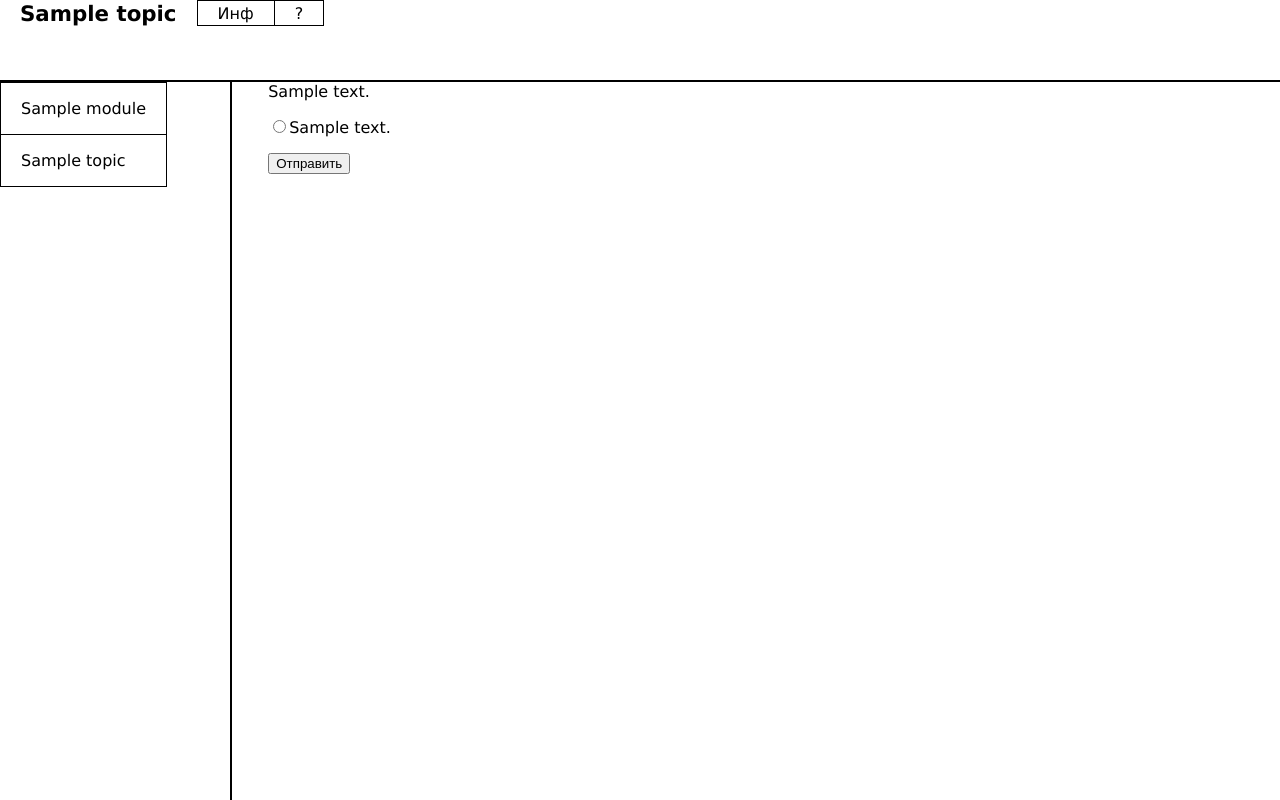
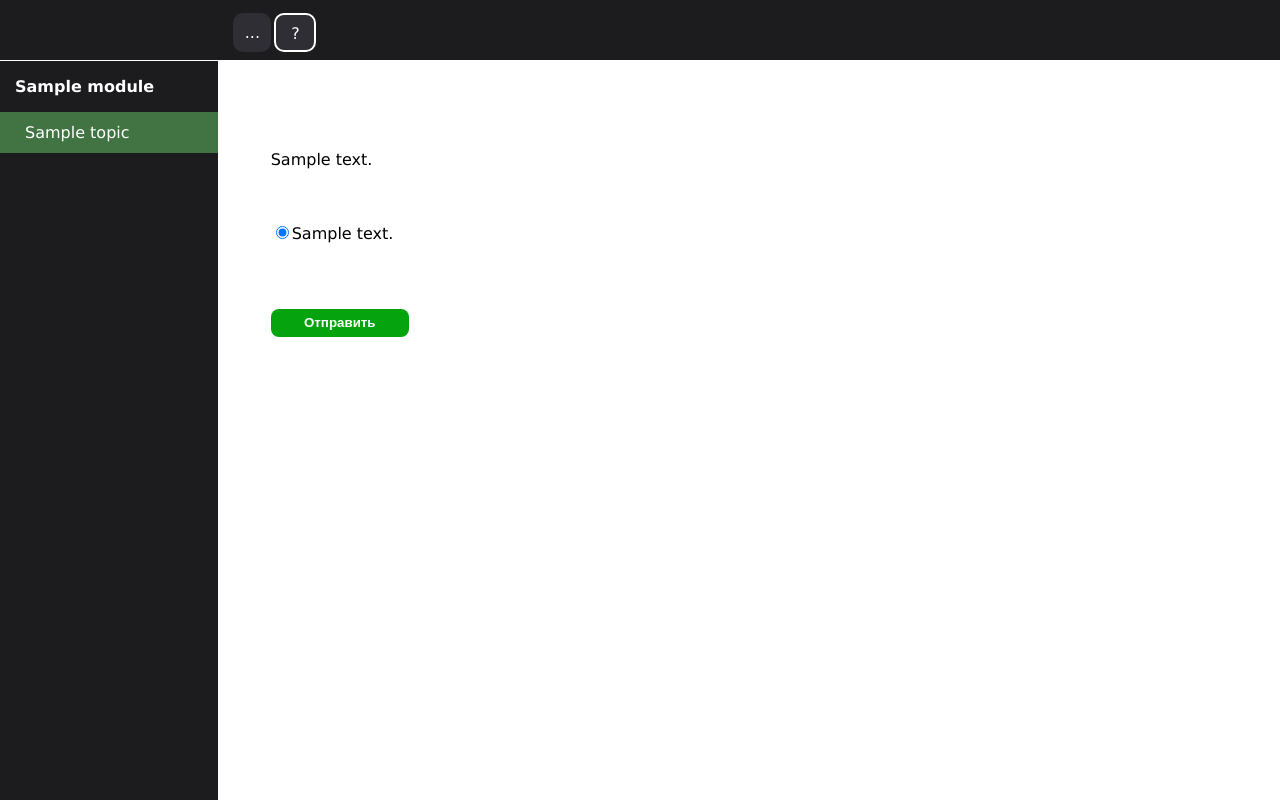
Before and after one commit to ruslankhayrut/toi, a Django app: template application/templates/application/question.html in a window 1280 px wide. Run offline with Django 3.2, Linux system fonts and the light colour scheme; the template is opened without the code that fills it: values that come from a table or form of the project are taken from there, others are empty; tables that the repository leaves empty hold one stand-in row (values such as "Sample post"); some libraries are stand-ins or nearby versions.

Commit message:
main window done

```diff
--- a/application/static/application/topic.css
+++ b/application/static/application/topic.css
@@ -5,72 +5,170 @@ body {
 
 table {
     border-collapse: collapse;
+    color: white;
+    border-spacing: 3px;
+}
+
+td {
+    padding: 0px;
+    background-color: #2e2e34;
+
+}
+
+td.active {
+    border: 2px solid white;
+
+}
+
+td.module-name {
+    background-color: #1C1C1E;
+    font-weight: bold;
+    padding: 0px;
 }
 
 
-td {
-    border: 1px solid black;
-    padding: 0px 20px;
+
+#sidebar, #content, #question { position: absolute; }
+#sidebar, #content { overflow: auto;}
+#sidebar {
+    overflow-x: hidden;
 }
 
-td.topic-name {
-    border: none;
-    font-size: 16pt;
-    font-weight: bold;
+#header {
+    height: 60px; /* Высота слоя */
+    background: #1C1C1E;
+    color: white;
 
 }
 
-#sidebar, #content { position: absolute; }
-#sidebar, #content { overflow: auto;}
+#sidebar {
+    width: 17%;
+    background: #1C1C1E;
+    top: 61px; /* Расстояние от верхнего края */
+    bottom: 0; /* Расстояние снизу  */
+}
 
-#header {
-    height: 80px; /* Высота слоя */
-    background: white;
-    border-bottom: 2px solid black;
+#content, #question {
+    top: 61px; /* Расстояние от верхнего края */
+    left: 17%; /* Расстояние от левого края */
+    bottom: 0; right: 0;
+    padding:  30px 65px;
+}
+
+#question {
+    padding: 0px;
+}
+
+table.top-buttons {
+    position: relative;
+    top: -15%;
+    left: 18%;
+    border-collapse: separate;
 
 }
 
-
-#sidebar {
-width: 18%;
-background: white;
-border-right: 2px solid black;
-top: 82px; /* Расстояние от верхнего края */
-bottom: 0; /* Расстояние снизу  */
+div#home {
+    display: inline-block;
+    position: relative;
+    left: 2%;
+    top: 22px;
 }
 
-#content {
-top: 82px; /* Расстояние от верхнего края */
-left: 19%; /* Расстояние от левого края */
-bottom: 0; right: 0;
-margin-left: 25px;
+
+table.top-buttons td {
+    height: 35px;
+    width: 38px;
+    border-radius: 10px;
+    padding: 0;
 }
 
-.done > p {
-    color: green;
+table.top-buttons td a {
+    position: relative;
+    display: block;
+    height: 100%;
+}
+
+table.top-buttons td a p {
+    position: relative;
+    margin: 0;
+    top: 25%;
+    text-align: center;
 }
 
 div.done {
-    background-color: #BFF5BD;
+    background-color: #E2FFDE;
 }
 
 div.wrong {
-    background-color: #F5BDBD;
+    background-color: #FFEBEB;
 }
 
 a {
     text-decoration: none;
-    color:black
+    color:white;
+    display: block;
+    height: 100%;
+    border-radius:10px;
+
 }
 
-a:hover {
-    color: blue;
+#sidebar table {
+    table-layout: fixed;
+    width: 100%;
+}
+
+#sidebar p {
+    padding: 0px 25px;
+    white-space: nowrap;
+    overflow: hidden;
+    text-overflow: ellipsis;
+    margin-top: 11px;
+    margin-bottom: 11px;
+}
+
+#sidebar td.module-name p {
+    padding: 5px 0px 5px 15px;
+
+}
+
+#sidebar td.active {
+    border: none;
+    background: rgba(102, 204, 102, 0.5);
 }
 
 a.done {
-    color:green;
+    background: #05A40F;
 }
 
 a.wrong {
-    color:red;
+    background: #cd210c;
 }
+
+input[type=submit] {
+    position: absolute;
+    top: 108%;
+    width: 13%;
+    height: 12%;
+    background: #05A40F;
+    border: none;
+    border-radius: 8px;
+    color: white;
+    font-weight: bold;
+}
+
+input[type=submit]:disabled {
+    position: absolute;
+    top: 108%;
+    width: 13%;
+    height: 12%;
+    background: #96d78d;
+    border: none;
+    border-radius: 8px;
+    color: white;
+    font-weight: bold;
+}
+
+div#question div {
+    padding: 3% 5%;
+    position: relative;
+}
--- a/application/templates/application/question.html
+++ b/application/templates/application/question.html
@@ -3,56 +3,61 @@
 <head>
     {% load static %}
     <meta charset="UTF-8">
-    <title>Question</title>
+    <title>{{req_topic.name}}</title>
     <link rel="stylesheet" href="{% static 'application/topic.css' %}">
 </head>
 <body>
 <div id="header">
-    <table>
+    <div id="home"><a href="{% url 'application:account' %}">{{user.username}}</a></div>
+    <table class="top-buttons">
         <tr>
-            <td class="topic-name">
-                {{ topic.name }}
-            </td>
+
             {% for information in informations %}
-            <td><a href="{% url 'application:info' topic_id=topic.id info_id=information.id %}" name="info" id="{{information.id}}">Инф</a></td>
+            <td><a href="{% url 'application:info' topic_id=req_topic.id info_id=information.id %}" name="info" id="{{information.id}}"><p>...</p></a></td>
             {% endfor %}
             {% for question in questions %}
+            {% if req_question and req_question.id == question.id %}
+            <td class="active">
+            {% else %}
             <td>
+
+            {% endif %}
                 {% if question.id in done_questions %}
-                <a href="{% url 'application:question' topic_id=topic.id question_id=question.id %}" name="question" id="{{question.id}}" class="done">?</a>
+            <a href="{% url 'application:question' topic_id=req_topic.id question_id=question.id %}" name="question" id="{{question.id}}" class="done"><p>?</p></a>
                 {% elif question.id in wrong_questions %}
-                <a href="{% url 'application:question' topic_id=topic.id question_id=question.id %}" name="question" id="{{question.id}}" class="wrong">?</a>
+            <a href="{% url 'application:question' topic_id=req_topic.id question_id=question.id %}" name="question" id="{{question.id}}" class="wrong"><p>?</p></a>
                 {% else %}
-                <a href="{% url 'application:question' topic_id=topic.id question_id=question.id %}" name="question" id="{{question.id}}">?</a>
+            <a href="{% url 'application:question' topic_id=req_topic.id question_id=question.id %}" name="question" id="{{question.id}}"><p>?</p></a>
                 {% endif %}
+
             </td>
             {% endfor %}
             </tr>
     </table>
+
 </div>
 <div id="sidebar">
     <table>
         {% for module in modules %}
         <tr>
-        {% if module.id in done_modules %}
-            <td class="done">
-                <p>{{ module.name }}</p>
-            </td>
-        {% else %}
-            <td><p>{{ module.name }}</p></td>
-        {% endif %}
+            <td class="module-name" title="{{module.name}}"><p>{{ module.name }}</p></td>
         </tr>
         {% for topic in topics %}
-            <tr>
+
                 {% if topic.module.id == module.id %}
+                <tr title="{{topic.name}}">
+                {% if topic.id == req_topic.id %}
+                <td class="active">
+                {% else %}
                 <td>
-                    <p>
+                {% endif %}
+
                     {% if topic.id in done_topics %}
-                    <a href="{% url 'application:info' topic_id=topic.id info_id=0  %}" class="done">{{ topic.name }}</a>
+                    <a href="{% url 'application:info' topic_id=topic.id info_id=0  %}" class="done"><p>{{ topic.name }}</p></a>
                     {% else %}
-                    <a href="{% url 'application:info' topic_id=topic.id info_id=0  %}">{{ topic.name }}</a>
+                    <a href="{% url 'application:info' topic_id=topic.id info_id=0  %}"><p>{{ topic.name }}</p></a>
                     {% endif %}
-                    </p>
+
                 </td>
                 {% endif %}
             </tr>
@@ -61,22 +66,40 @@
     {% endfor %}
     </table>
 </div>
-<div id="content">
-    {% if question.id in done_questions %}
+<div id="question">
+
+{% if req_question.id in done_questions %}
     <div class="done">
-{% elif question.id in wrong_questions %}
+        <p><b>Правильно! Молодец=)</b></p>
+        <br>
+        <br>
+{% elif req_question.id in wrong_questions %}
     <div class="wrong">
+        <p><b>Неверно =( Попробуй еще раз.</b></p>
+        <br>
+        <br>
 {% else %}
     <div>
+        <br>
+        <br>
+        <br>
 {% endif %}
-<form action="/topic/{{topic.id}}/q/{{question.id}}/" method="post">
+<form action="{% url 'application:question' topic_id=req_topic.id question_id=req_question.id %}" method="post">
     {% csrf_token %}
 
-    {{question.text}}
+    {{req_question.text}}
+    <br>
+    <br>
+    <br>
     {% for answer in answers %}
+        {% if forloop.counter == 1 %}
+        <p><input type="radio" name="answer" value="{{answer.id}}" checked>{{answer.text}}</p>
+        {% else %}
         <p><input type="radio" name="answer" value="{{answer.id}}">{{answer.text}}</p>
+        {% endif %}
     {% endfor %}
-    {% if question.id in done_questions %}
+
+    {% if req_question.id in done_questions %}
     <input type="submit" value="Отправить" disabled>
     {% else %}
     <input type="submit" value="Отправить" onclick="window.location.reload();">
@@ -84,5 +107,6 @@
 </form>
 </div>
 </div>
+
 </body>
 </html>
```
Also changed, not shown: application/templates/application/info.html (+29 -22 lines), application/templates/application/topic.html (+0 -28 lines), application/views.py (+8 -5 lines). Lines whose indentation alone changed are shown as unchanged.
